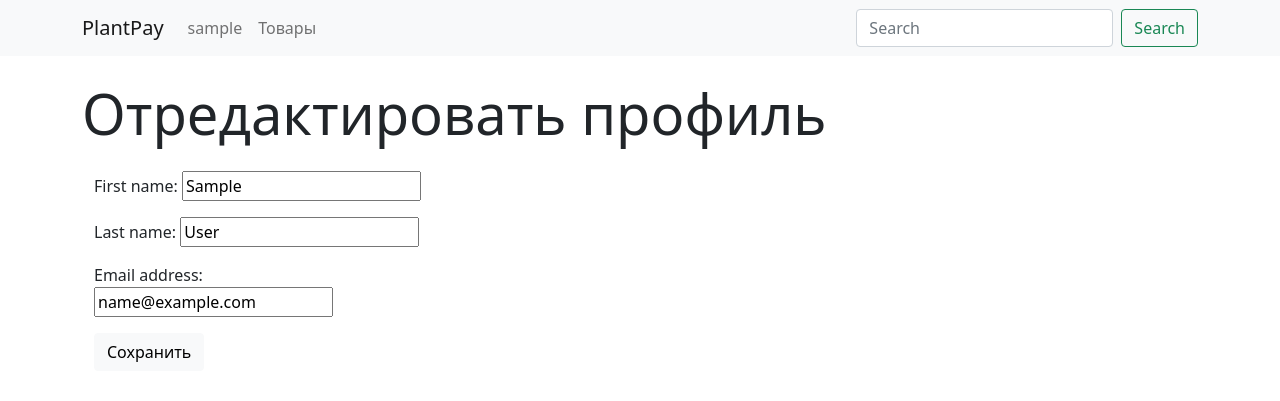
After one commit to thinknetica-django-lab-01/jakosoll, a Django app: page /accounts/profile/ in a window 1280 px wide. The commit adds this page. Shown: the top 401 px of the page. Run offline with Django 3.2, Linux system fonts and the light colour scheme; the visitor is signed in with stand-in values (Sample User, id 1); data comes from the database, SQL or seed files in the repository; data that the repository does not hold is empty; some libraries are stand-ins or nearby versions.

Commit message:
Added form and update view for user profile

```diff
--- /dev/null
+++ b/django_lab/main/forms.py
@@ -0,0 +1,9 @@
+from django.forms import ModelForm
+from django.contrib.auth.models import User
+
+
+class UpdateUserForm(ModelForm):
+
+    class Meta:
+        model = User
+        fields = ('first_name', 'last_name', 'email')
--- a/django_lab/main/templates/include/header.html
+++ b/django_lab/main/templates/include/header.html
@@ -12,10 +12,11 @@
             <div class="collapse navbar-collapse" id="navbarSupportedContent">
                 <ul class="navbar-nav me-auto mb-2 mb-lg-0">
                     {% if user.is_authenticated %}
-                        <li class="nav-item"><a href="#" class="nav-link">{{ user.username }}</a></li>
+                        <li class="nav-item"><a href="{% url 'update_account' %}" class="nav-link">{{ user.username }}</a></li>
                     {% else %}
                         <li class="nav-item"><a href="#" class="nav-link">Войти</a></li>
                     {% endif %}
+                        <li class="nav-item"><a href="{% url 'goods' %}" class="nav-link">Товары</a></li>
                     {% for page in flatpages %}
                         <li class="nav-item">
                             <a class="nav-link" href="{{ page.get_absolute_url }}">{{ page.title }}</a>
--- /dev/null
+++ b/django_lab/main/templates/login_update.html
@@ -0,0 +1,15 @@
+{% extends 'index.html' %}
+{% block title %}Редактировать информацию о профиле{% endblock title %}
+{% block content %}
+    <div class="container my-4">
+        <h1 class="display-4">Отредактировать профиль</h1>
+        <div class="row mx-auto my-4">
+            <div class="col-md-4">
+                <form action="" method="post">
+                    {% csrf_token %}
+                    {{ form.as_p }}
+                    <input class="btn btn-light" type="submit" role="button" value="Сохранить">
+                </form>
+            </div>
+        </div>
+{% endblock content %}
--- a/django_lab/main/urls.py
+++ b/django_lab/main/urls.py
@@ -1,8 +1,9 @@
 from django.urls import path
-from .views import index, ProductListView, ProductDetailView
+from .views import index, ProductListView, ProductDetailView, UpdateAccountView
 
 urlpatterns = [
     path('', index, name='main_page'),
     path('goods/', ProductListView.as_view(), name='goods'),
     path('goods/<int:pk>', ProductDetailView.as_view(), name='goods_detail'),
+    path('accounts/profile/', UpdateAccountView.as_view(), name='update_account'),
 ]
--- a/django_lab/main/views.py
+++ b/django_lab/main/views.py
@@ -1,6 +1,9 @@
 from django.shortcuts import render
-from django.views.generic import ListView, DetailView
+from django.views.generic import ListView, DetailView, UpdateView
+from django.contrib.auth.mixins import LoginRequiredMixin
+from django.contrib.auth.models import User
 from .models import Product
+from .forms import UpdateUserForm
 
 
 def index(request):
@@ -35,3 +38,14 @@ class ProductDetailView(DetailView):
     queryset = Product.objects.all()
     template_name = 'product_detail.html'
     context_object_name = 'product'
+
+
+class UpdateAccountView(LoginRequiredMixin, UpdateView):
+    """Displays user's account profile form"""
+    form_class = UpdateUserForm
+    login_url = '/'
+    template_name = 'login_update.html'
+    success_url = '/'
+
+    def get_object(self, queryset=None):
+        return User.objects.get(pk=self.request.user.id)
```
